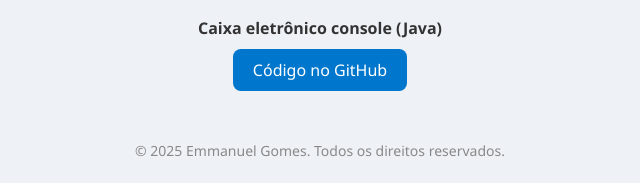
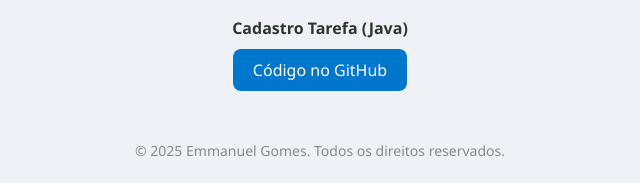
Before and after one commit to EmmanuelGomesSilva/EmmanuelGomesSilva.github.io, a plain HTML site: page index.html in a window 1280 px wide. Shown: the part 1125-1308 px from the top of the page, 320-960 px from the left. Drawn offline with Linux system fonts and the light colour scheme.

Commit message:
Update index.html

```diff
--- a/index.html
+++ b/index.html
@@ -166,7 +166,7 @@
      </a>
     </div>
      <div>
-      <strong>Caixa eletrônico console (Java)</strong><br />
+      <strong>Cadastro Tarefa (Java)</strong><br />
       <a href="https://github.com/EmmanuelGomesSilva/Cadastro_tarefas" target="_blank">
         Código no GitHub
       </a>
```
